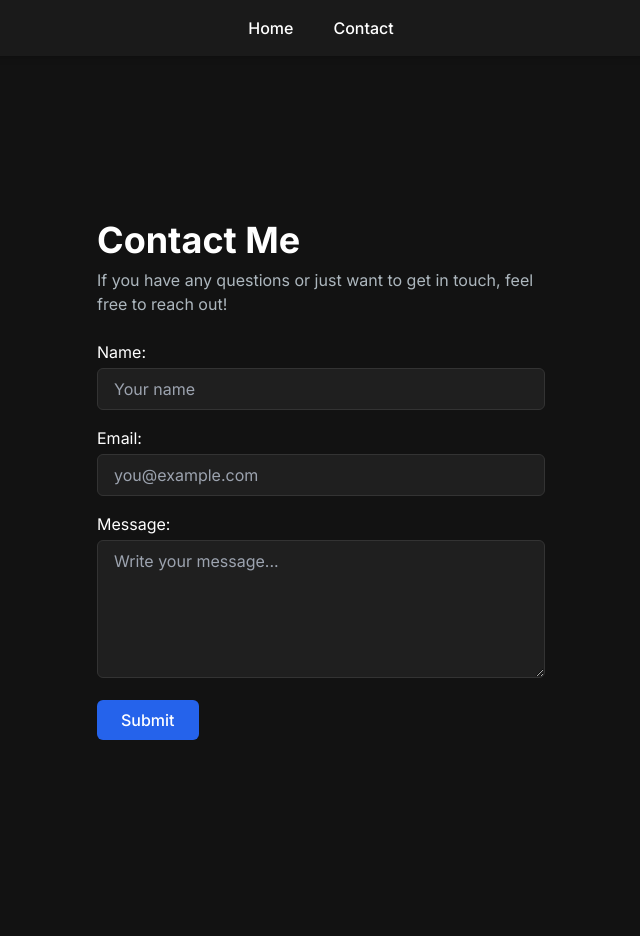
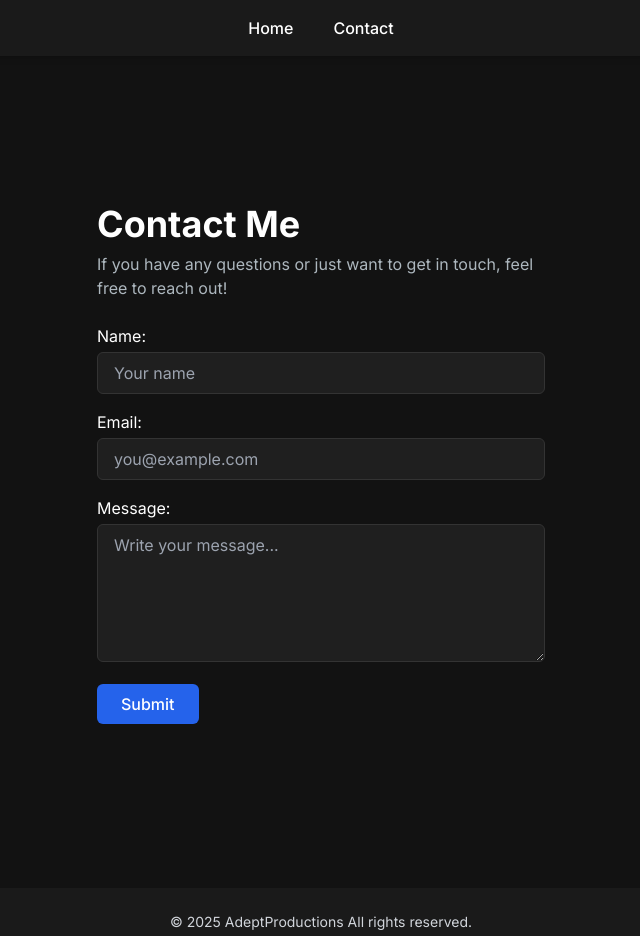
Before and after one commit to AdeptOfficial/adept.dev, a Next.js app: page /contact in a window 1280 px wide. Shown: the top 936 px of the page, without its empty margins (319-959 px from the left). Before the commit the page ends 904 px from the top, so only its background shows below. Built offline with nearby package versions, Linux system fonts and the light colour scheme.

Commit message:
created footer

```diff
--- /dev/null
+++ b/app/components/Footer.tsx
@@ -0,0 +1,19 @@
+import React from 'react';
+
+const Footer: React.FC = () => {
+  return (
+        <footer className="bg-[#1a1a1a] text-gray-300 py-6 mt-auto">
+        <div className="max-w-7xl mx-auto px-4 text-center space-y-2">
+            <p className="text-sm">&copy; 2025 AdeptProductions All rights reserved.</p>
+            <a
+            href="/contact"
+            className="text-gray-300 hover:text-white transition-colors duration-200 underline"
+            >
+            Contact Me
+            </a>
+        </div>
+        </footer>
+  );
+};
+
+export default Footer;
--- a/app/globals.css
+++ b/app/globals.css
@@ -1,3 +1,19 @@
 @tailwind base;
 @tailwind components;
 @tailwind utilities;
+
+html,
+body {
+  height: 100%;
+}
+
+
+/* Hide scrollbar for all elements */
+* {
+    scrollbar-width: none; /* Firefox */
+    -ms-overflow-style: none; /* IE and Edge */
+  }
+
+  *::-webkit-scrollbar {
+    display: none; /* Chrome, Safari and Opera */
+  }
--- a/app/layout.tsx
+++ b/app/layout.tsx
@@ -1,10 +1,10 @@
 import { Inter } from "next/font/google";
 import { Metadata } from "next";
 import { Analytics } from "@vercel/analytics/react";
-import Navbar from "./components/Navbar"; // Import Navbar
+import Navbar from "./components/Navbar";
+import Footer from "./components/Footer";
 import "./globals.css";
 
-// Load Inter font
 const inter = Inter({ subsets: ["latin"] });
 
 export const metadata: Metadata = {
@@ -16,21 +16,24 @@ export default function RootLayout({
   children,
 }: Readonly<{ children: React.ReactNode }>) {
   return (
-    <html lang="en">
-      <head>
-        {/* No need for inline style tag, since Tailwind handles the font globally */}
-      </head>
-      <body
-        className={`${inter.className} bg-[#121212] text-white min-h-screen antialiased`}
-      >
-        {/* Global Navbar */}
-        <Navbar />
-        {/* Add padding-top to ensure content doesn't get hidden behind the navbar */}
-        <div className="pt-20 pb-6">
-          {/* Main content */}
-          {children}
+    <html lang="en" className="h-full">
+      <head />
+      <body className={`${inter.className} h-full antialiased`}>
+        <div className="flex flex-col min-h-screen bg-[#121212] text-white">
+          {/* Fixed Navbar (assumed height ~64px) */}
+          <Navbar />
+
+          {/* Main content area fills the space */}
+          <main className="flex-grow">
+            <div className="pt-[64px] pb-6 px-4">
+              {children}
+            </div>
+          </main>
+
+          {/* Always visible at bottom */}
+          <Footer />
         </div>
-        {/* Analytics */}
+
         <Analytics />
       </body>
     </html>
```
